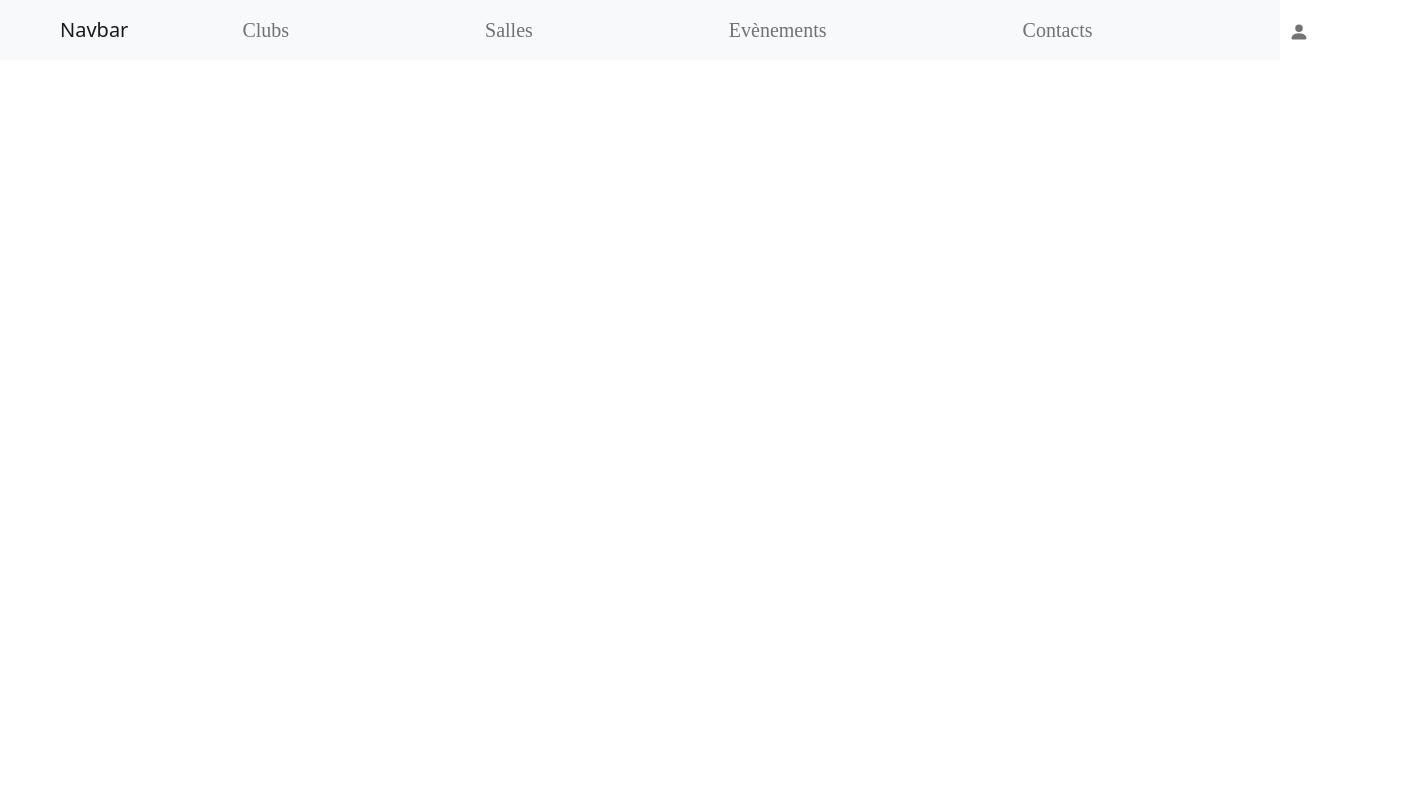
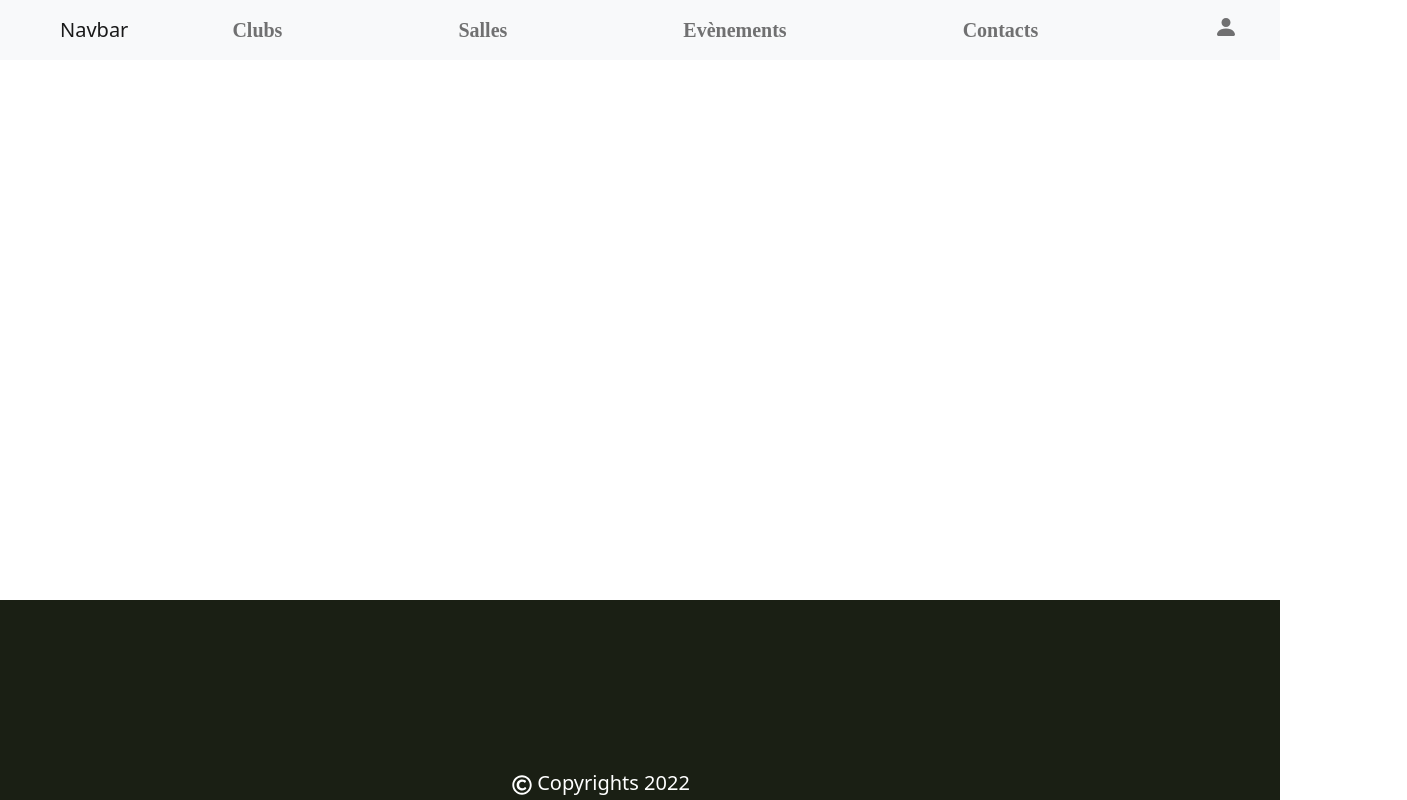
Before and after one commit to baraaj/sportify, a React (Create React App) app: page / in a window 1280 px wide. Shown: the whole page, 1407 px wide, since content can reach past the window. Built offline with nearby package versions, Linux system fonts and the light colour scheme.

Commit message:
second commit

```diff
--- a/src/App.js
+++ b/src/App.js
@@ -1,11 +1,13 @@
 import Navbar from "./components/navbar";
 
 import 'bootstrap/dist/css/bootstrap.min.css';
+import Footer from "./components/footer";
 
 function App() {
   return (
     <div className="App">
       <Navbar/>
+      <Footer/>
     </div>
   );
 }
--- /dev/null
+++ b/src/components/footer.css
@@ -0,0 +1,21 @@
+.foot{
+    height:200px;
+
+    position: absolute;
+    width:100%;
+    bottom:0px;
+    margin-bottom: 0px;
+    background-color: #1A1F14;
+
+}
+.footer{
+    color: white;
+    font-size:20px;
+
+}
+.copyright{
+ bottom: 2px;
+ align-items: center;
+position:absolute;
+margin-left: 40%;
+}
--- a/src/components/footer.js
+++ b/src/components/footer.js
@@ -0,0 +1,21 @@
+import React from 'react';
+import './footer.css';
+import {FaRegCopyright} from 'react-icons/fa';
+const Footer = () => {
+    return (
+
+            <div className="foot">
+            <div className='footer'>
+            <div className=''>
+                <></>
+            </div>
+            <div className='copyright'>
+            <span><FaRegCopyright/> Copyrights 2022</span>
+            </div>
+            </div>
+            </div>
+
+    );
+}
+
+export default Footer;
--- a/src/components/navbar.css
+++ b/src/components/navbar.css
@@ -2,10 +2,16 @@
 .navbar{
     padding:0px 0px 0px 60px;
     height: 60px;
+
 }
 .nav-item{
-    margin: 90px;
+    margin: 80px;
     font-family: 'Mingzat';
     font-size: 20px;
-    font-weight: 400;
+    font-weight: 600;
 }
+.nav-icon{
+  font-size: 1.5rem;
+  margin-top: 72px;
+
+}
```
Also changed, not shown: src/components/home.js (added).
